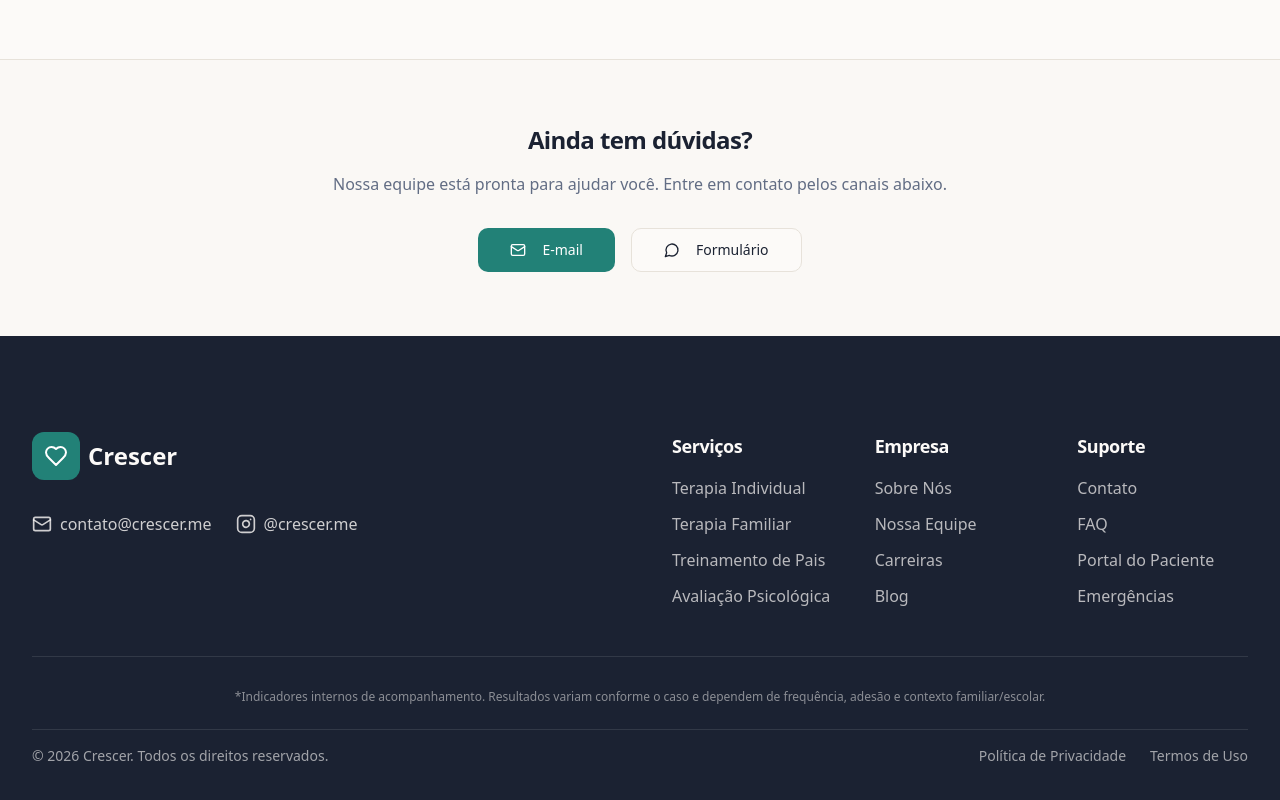
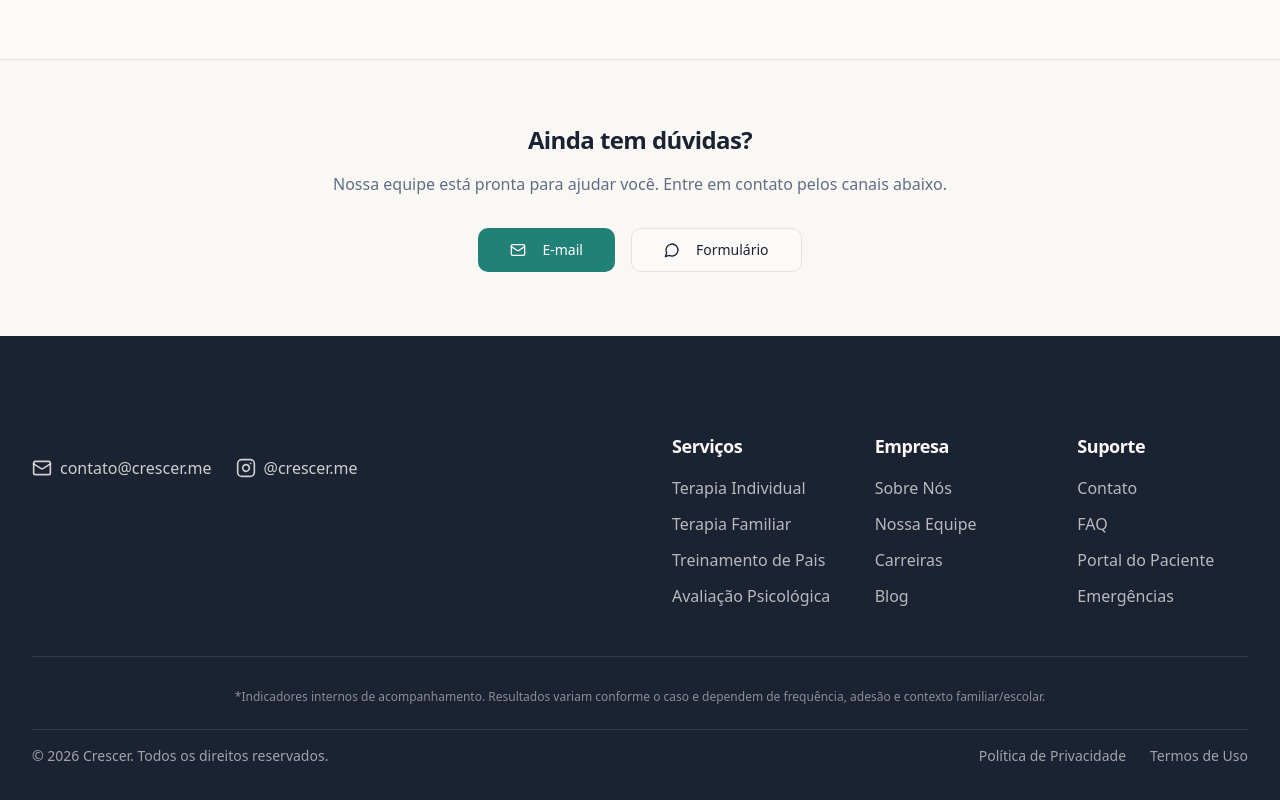
Before and after one commit to luisfelipesales/crescer.me, a React (Vite) app: page /faq in a window 1280 px wide. Shown: the part 2070-2870 px from the top of the page. Built offline with nearby package versions, Linux system fonts and the light colour scheme; the HTML template or start-up script is replaced by a standard one.

Commit message:
Visual edit in Lovable
Edited UI in Lovable

```diff
--- a/src/components/layout/Footer.tsx
+++ b/src/components/layout/Footer.tsx
@@ -47,12 +47,7 @@ export function Footer() {
         <div className="grid gap-12 lg:grid-cols-2 lg:gap-16">
           {/* Brand and Contact */}
           <div className="space-y-8">
-            <div className="flex items-center gap-2">
-              <div className="flex h-12 w-12 items-center justify-center rounded-xl bg-primary">
-                <Heart className="h-6 w-6 text-primary-foreground" />
-              </div>
-              <span className="font-display text-2xl font-bold">Crescer</span>
-            </div>
+
 
             <div className="flex items-center gap-6 mt-6">
               <a href="mailto:contato@crescer.me" className="flex items-center gap-2 text-background/80 hover:text-accent transition-colors">
```
